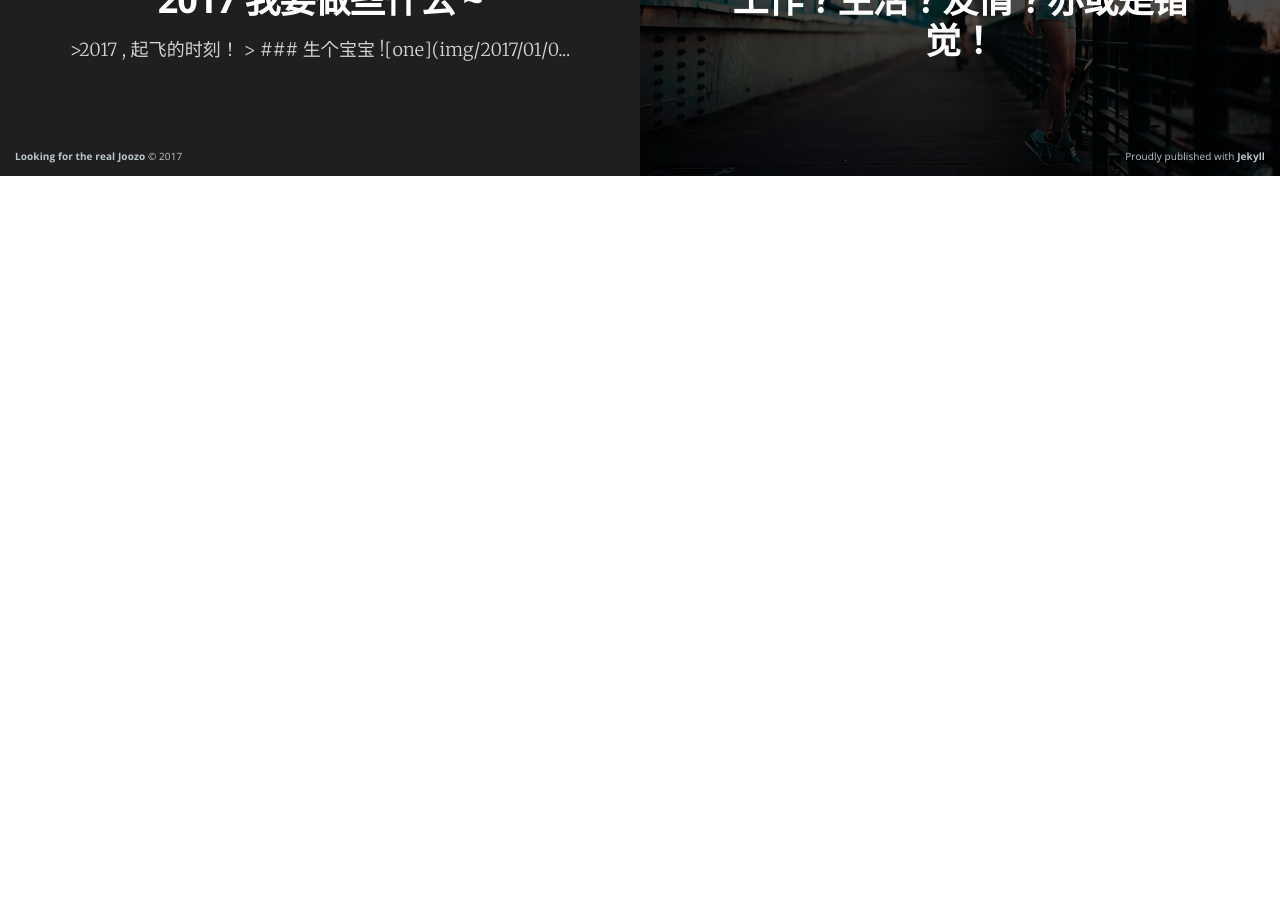
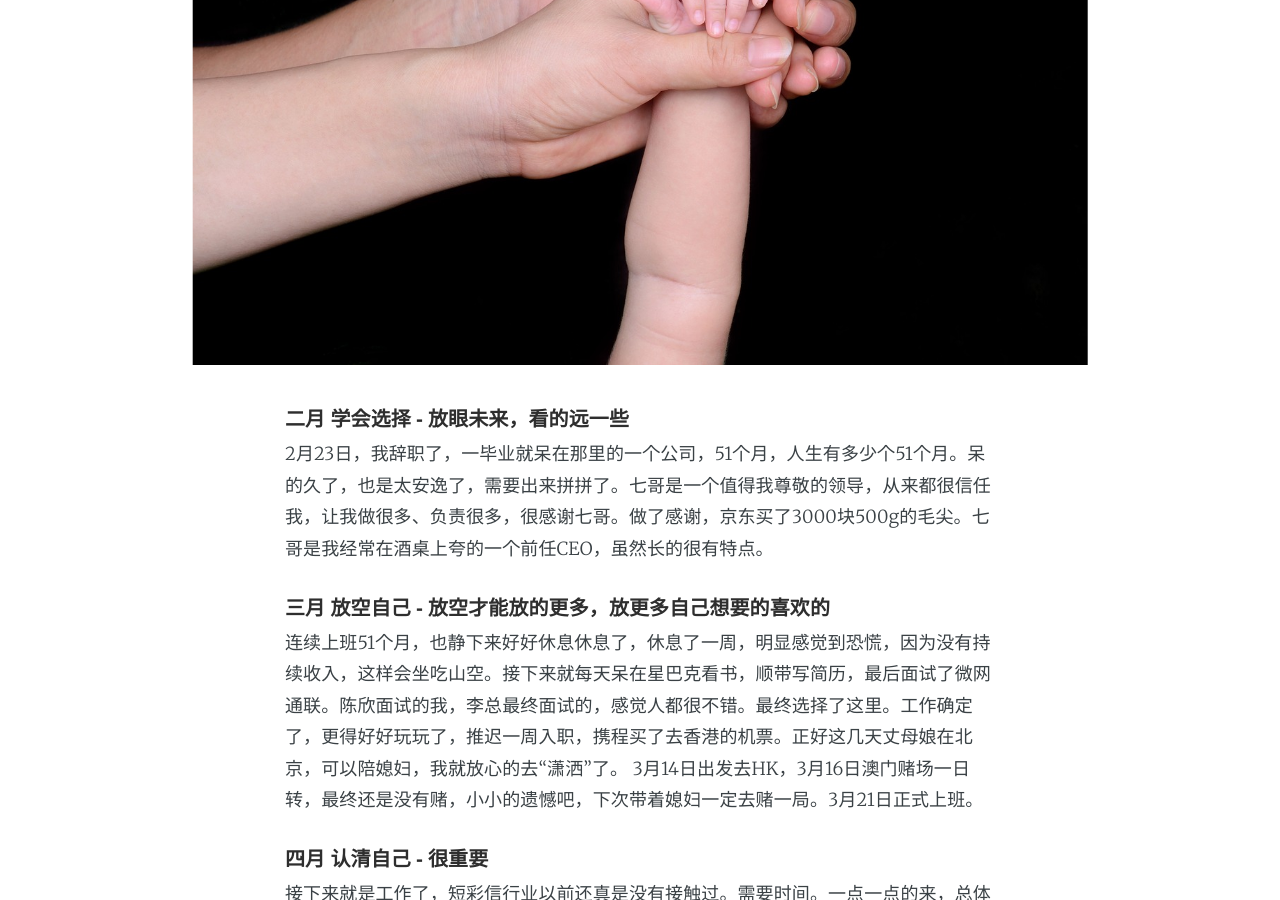
Before and after one commit to joo-studio/blog.joozo.cn, a Jekyll site: the page built from _posts/2016-12-31-my-2016.md, in a window 1280 px wide and 900 px high, scrolled down 1484 px. Built offline with Jekyll 4.4.1, drawn with Linux system fonts in a browser that asks for light colours; nearby versions of some CDN libraries; Markdown is read by kramdown in place of the engine named in the settings; before the commit the page ends 1660 px from its top, so only the background shows below that; some of the changed text lies outside the part shown.

Commit message:
2016 dairy

```diff
--- a/_posts/2016-12-31-my-2016.md
+++ b/_posts/2016-12-31-my-2016.md
@@ -9,6 +9,29 @@ navigation: True
 logo: 'assets/images/ghost.png'
 ---
 
-##我的2016
+现在是2017年2月4日，昨天深夜23时立春，正式进入乙酉年·鸡年。也开启了我人生中重要的一年。这一年，我希望通过自己的努力得到自己想要的。这篇是怀旧篇，计划篇会在下一篇《我想要的2017》，这篇记录我逝去的2016。
 
-我的2016年，发生了很多事，改变了好多事。
+#####一月 学会放弃 - 放弃把一些坏人当朋友
+2016年的春节，如期而至，凯、东和往常不一样的是一人带着一个女女来家里玩耍了，据说他们在谈对象，那时，在想，他们终于自己忙活起来了。还记得东和一个初中同学魏之前在谈恋爱，起初我是比较看好他们的，因为之前魏给我的感觉是不错的，可能是她比较擅长伪装，或者是我看不清楚，总之，我是一直在想着，他们应该会有个好结局。可能有一些是我个人太主观，旁人客观的意见是，他们两个人不合适，肯定不可能在一起，琳、梅、凯等好多人都这么说......时间可以证明，他们真的不合适，而我也意识到了，我看人真的不是那么的准。后来，我通过一件300块的事情，就把她给验出来了。真的是不值得做朋友的一个人。希望这哥俩zhua紧了，2017抱得美人归。
+![one](img/2017/01/01.jpg)
+
+#####二月 学会选择 - 放眼未来，看的远一些
+2月23日，我辞职了，一毕业就呆在那里的一个公司，51个月，人生有多少个51个月。呆的久了，也是太安逸了，需要出来拼拼了。七哥是一个值得我尊敬的领导，从来都很信任我，让我做很多、负责很多，很感谢七哥。做了感谢，京东买了3000块500g的毛尖。七哥是我经常在酒桌上夸的一个前任CEO，虽然长的很有特点。
+
+#####三月 放空自己 - 放空才能放的更多，放更多自己想要的喜欢的
+连续上班51个月，也静下来好好休息休息了，休息了一周，明显感觉到恐慌，因为没有持续收入，这样会坐吃山空。接下来就每天呆在星巴克看书，顺带写简历，最后面试了微网通联。陈欣面试的我，李总最终面试的，感觉人都很不错。最终选择了这里。工作确定了，更得好好玩玩了，推迟一周入职，携程买了去香港的机票。正好这几天丈母娘在北京，可以陪媳妇，我就放心的去“潇洒”了。 3月14日出发去HK，3月16日澳门赌场一日转，最终还是没有赌，小小的遗憾吧，下次带着媳妇一定去赌一局。3月21日正式上班。
+
+#####四月 认清自己 - 很重要
+接下来就是工作了，短彩信行业以前还真是没有接触过。需要时间。一点一点的来，总体下来是比较顺利。大家对初来乍到的我给了好评，不知道是几星的。4月15日去山东开季度会并拓展。我是会务组的。同时还有欣姐（就是前面面试我的，我的顶头上司）。这次的会务组大家给力一致好评，很完美。
+
+#####五月 忙绿的五月
+接下来还是工作，忙的各地出差，上海、青岛、杭州，各种地方，忙的写各种提案PPT，一周最少一个。天天加班，很充实，好充实。从来没有觉得时间过的这么快，这么抓不住......
+
+#####六月 依旧忙绿
+各地出差，各种提案PPT
+
+#####七月 依旧忙绿
+各地出差，各种提案PPT。不同的是，我有点怀疑公司，怀疑领导，怀疑自己。忙到乱了分寸，乱了自己。还好自己可以紧急刹车。调整方向。这个月去日照开会了又。
+
+#####八月 看清前方，一路坦途
+认清了自己，认清了对方。接下来，为了自己的目标好好努力。
```
Also changed, not shown: about.md (+1 -1 lines).
